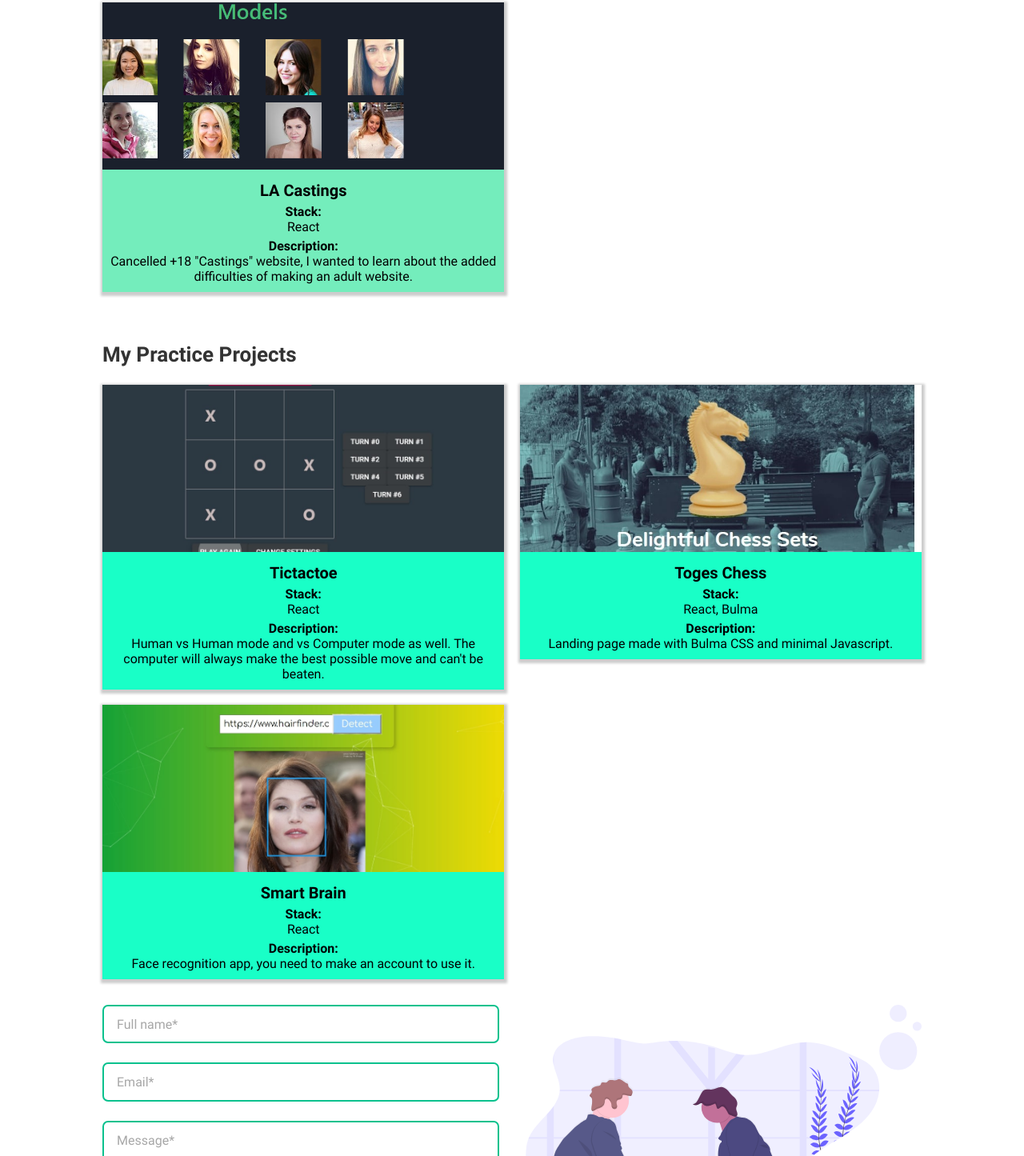
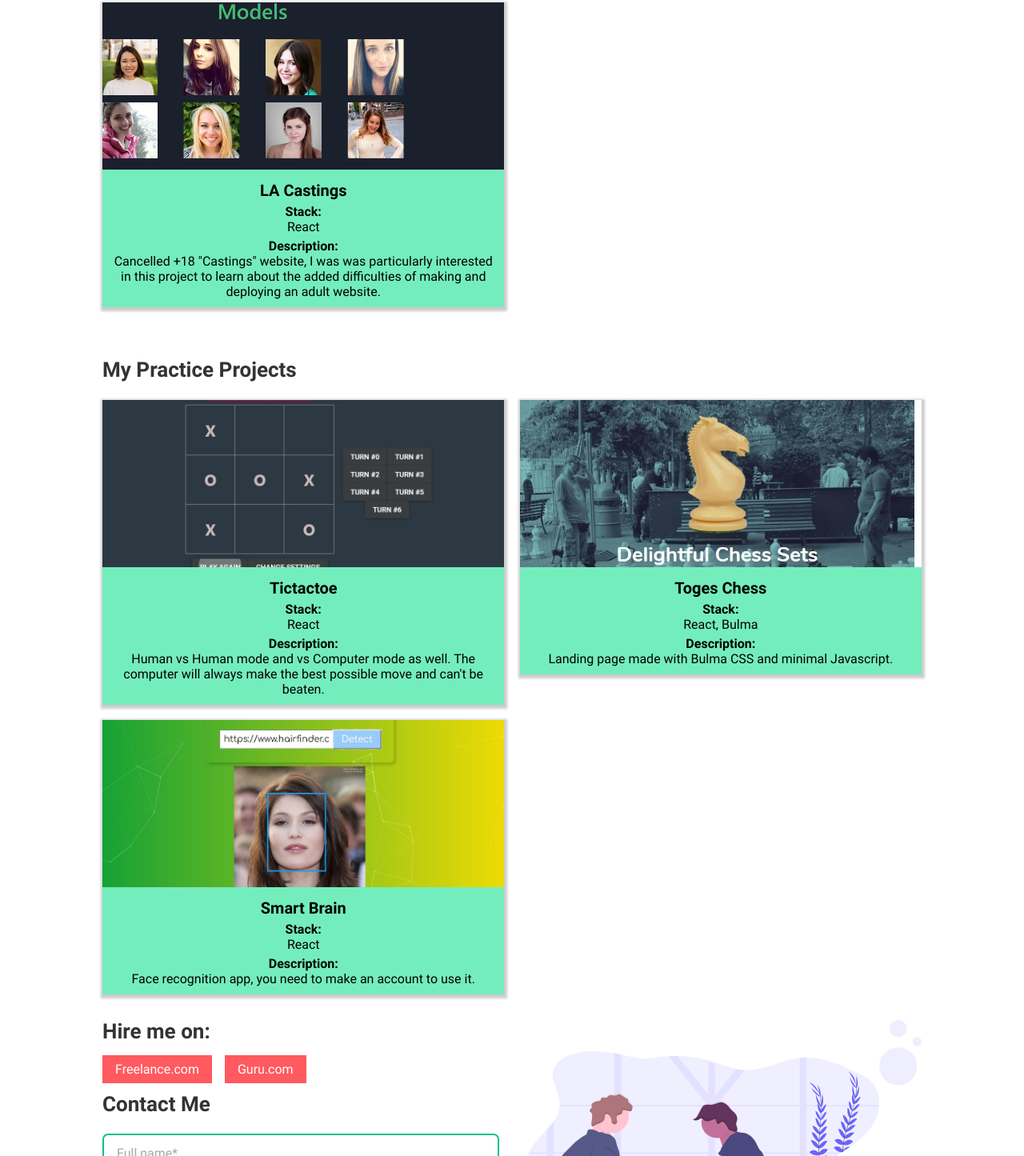
Before and after one commit to aech12/alexHowezPortfolio, a Gatsby site: page / in a window 1280 px wide. Shown: the part 1355-2800 px from the top of the page at 80% size. Built offline with nearby package versions, Linux system fonts and the light colour scheme; Gatsby itself is replaced by a stand-in of ours.

Commit message:
2021 Nov update Openly

```diff
--- a/src/components/landing/Contact/index.jsx
+++ b/src/components/landing/Contact/index.jsx
@@ -1,12 +1,34 @@
 import React from 'react'
 import { Container } from 'Common'
 import contact from 'Static/illustrations/contact.svg'
-import { Wrapper, Details, Thumbnail } from './styles'
+import { Wrapper, Details, Thumbnail, FreelanceLink } from './styles'
 import ContactForm from './ContactForm'
 
 export const Contact = () => (
   <Wrapper as={Container} id="contact">
     <Details>
+      <div>
+        <h2>Hire me on:</h2>
+        <FreelanceLink>
+          <a
+            href="https://www.freelancer.com/u/aech12"
+            target="_blank"
+            rel="noopener noreferrer"
+          >
+            Freelance.com
+          </a>
+        </FreelanceLink>
+        <FreelanceLink>
+          <a
+            href="https://www.guru.com/freelancers/alexhowez"
+            target="_blank"
+            rel="noopener noreferrer"
+          >
+            Guru.com
+          </a>
+        </FreelanceLink>
+      </div>
+      <h2 style={{ marginTop: '20px' }}>Contact Me</h2>
       <ContactForm />
     </Details>
     <Thumbnail>
--- a/src/components/landing/Contact/styles.js
+++ b/src/components/landing/Contact/styles.js
@@ -42,9 +42,29 @@ export const Thumbnail = styled.div`
   @media (max-width: 960px) {
     width: 100%;
     margin-bottom: 2rem;
+
+    img {
+      display: none;
+    }
   }
 
   img {
     width: 100%;
   }
 `
+
+export const FreelanceLink = styled.div`
+  display: inline;
+  background-color: #ff5a5f;
+  padding: 0.5rem 1rem;
+  margin-right: 1rem;
+
+  a {
+    color: white;
+  }
+
+  @media (max-width: 960px) {
+    width: 100%;
+    margin-bottom: 2rem;
+  }
+`
--- a/src/components/landing/Projects/index.jsx
+++ b/src/components/landing/Projects/index.jsx
@@ -1,5 +1,4 @@
 import React from 'react'
-import { useStaticQuery, graphql } from 'gatsby'
 import { Container, Card } from 'Common'
 import starIcon from 'Static/icons/star.svg'
 import forkIcon from 'Static/icons/fork.svg'
@@ -28,8 +27,8 @@ const projects = [
     src: projImg1,
     title: 'LA Castings',
     stack: 'React',
-    description: `Cancelled +18 "Castings" website, I wanted to learn about the
-added difficulties of making an adult website.`,
+    description: `Cancelled +18 "Castings" website, I was was particularly interested in this project to learn about the
+added difficulties of making and deploying an adult website.`,
   },
 ]
 const projects2 = [
--- a/src/components/landing/Projects/styles.js
+++ b/src/components/landing/Projects/styles.js
@@ -129,6 +129,10 @@ export const ProjectCardLong = styled.div`
   p {
     margin: 0;
   }
+  &:hover img {
+    transform: scale(1.05);
+    transition: 0.3s;
+  }
 `
 export const ImageGallery = styled.div`
   display: flex;
--- a/src/components/landing/Projects2/styles.js
+++ b/src/components/landing/Projects2/styles.js
@@ -95,7 +95,7 @@ export const OverlayMenu = styled.div`
 `
 export const ProjectCard = styled.div`
   position: relative;
-  background: rgb(0, 255, 193, 0.9);
+  background: rgb(101, 235, 181, 0.9);
   box-shadow: 1px 2px 3px 3px #ccc;
   overflow: hidden;
   // max-height: 75%;
--- a/src/components/landing/Skills/index.jsx
+++ b/src/components/landing/Skills/index.jsx
@@ -60,7 +60,7 @@ export const Skills = () => {
           />
         </IconsWrapper>
         <Details>
-					<h1>Hi! I'm Computer Science student based in Argentina</h1>
+          <h1>Hi! I'm a Computer Science student based in Argentina</h1>
           <p>
             I believe consistency, minimalism and innovative technologies, and
             my prefered development{' '}
--- a/src/components/theme/Header/NavbarLinks/index.jsx
+++ b/src/components/theme/Header/NavbarLinks/index.jsx
@@ -4,9 +4,8 @@ import { Wrapper } from './styles'
 
 const NavbarLinks = ({ desktop }) => (
   <Wrapper desktop={desktop}>
-    <AnchorLink href="#about">About</AnchorLink>
-    <AnchorLink href="#projects">Projects</AnchorLink>
-    <AnchorLink href="#contact">Contact</AnchorLink>
+    <AnchorLink href="#projects">My Projects</AnchorLink>
+    <AnchorLink href="#contact">Hire/Contact</AnchorLink>
   </Wrapper>
 )
 
```
Lines whose indentation alone changed are shown as unchanged.
